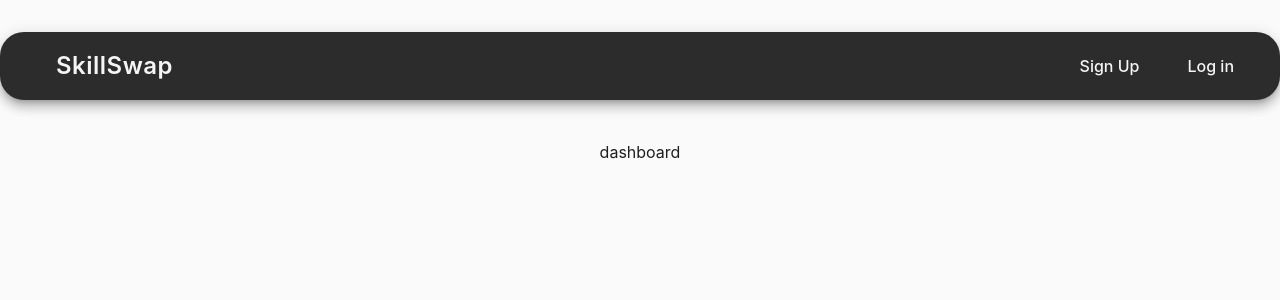
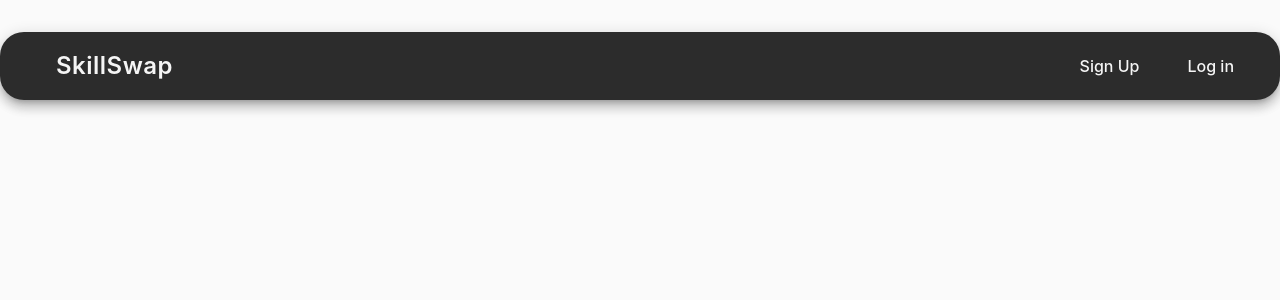
Before and after one commit to aaropaltemaa/SkillSwap, a React (Vite) app in the folder frontend/: page /dashboard in a window 1280 px wide. Shown: the top 300 px of the page. Built offline with nearby package versions, Linux system fonts and the light colour scheme; some icons are missing.

Commit message:
initialized page for creating exchange requests in frontend

```diff
--- a/frontend/src/App.jsx
+++ b/frontend/src/App.jsx
@@ -1,8 +1,8 @@
 import RegisterForm from './components/RegisterForm'
 import LoginForm from './components/LoginForm'
+import CreateExchangeForm from "./components/CreateExchangeForm"
 import HomePage from './pages/HomePage'
 import Profile from './pages/Profile'
-import Dashboard from "./pages/Dashboard"
 import {
   BrowserRouter as Router,
   Routes, Route,
@@ -49,8 +49,8 @@ const App = () => {
             <Route path="/" element={<HomePage successMessage={successMessage} />} />
             <Route path="/register" element={<RegisterForm />} />
             <Route path="/login" element={<LoginForm setUser={setUser} setSuccessMessage={setSuccessMessage} setErrorMessage={setErrorMessage} errorMessage={errorMessage} />} />
+            <Route path="exchange-requests" element={<CreateExchangeForm />} />
             <Route path="me" element={<Profile user={user} />} />
-            <Route path="dashboard" element={<Dashboard user={user} />} />
           </Routes>
         </Box>
       </Router>
--- a/frontend/src/UI/NavBar.jsx
+++ b/frontend/src/UI/NavBar.jsx
@@ -3,9 +3,9 @@ import { Typography, Box, Button, Menu, MenuItem, IconButton } from '@mui/materi
 import { Link } from "react-router-dom";
 import SwapHorizIcon from '@mui/icons-material/SwapHoriz';
 import AccountBoxIcon from '@mui/icons-material/AccountBox';
-import DashboardIcon from '@mui/icons-material/Dashboard';
 import NotificationsIcon from '@mui/icons-material/Notifications';
 import MoreVertIcon from '@mui/icons-material/MoreVert';
+import AddCircleIcon from '@mui/icons-material/AddCircle';
 import HoverPopoverIconButton from '../components/HoverPopoverIconButton';
 import { useState } from "react";
 
@@ -68,9 +68,9 @@ const NavBar = ({ user, handleLogout }) => {
                                 label="Your Profile"
                             />
                             <HoverPopoverIconButton
-                                to="/dashboard"
-                                icon={DashboardIcon}
-                                label="Dashboard"
+                                to="/exchange-requests"
+                                icon={AddCircleIcon}
+                                label="Create Exchange Request"
                             />
                             <Button color="inherit" sx={{
                                 transition: 'color 0.3s ease',
@@ -96,7 +96,6 @@ const NavBar = ({ user, handleLogout }) => {
                                 <MenuItem component={Link} to="/about" onClick={handleMenuClose}>
                                     About
                                 </MenuItem>
-                                {/* Add more items as needed */}
                             </Menu>
                         </>
                     ) : (
--- /dev/null
+++ b/frontend/src/components/CreateExchangeForm.jsx
@@ -0,0 +1,12 @@
+import { Typography, Box, Button } from '@mui/material';
+
+const ExchangeForm = () => {
+
+    return (
+        <Typography>
+            hey
+        </Typography>
+    )
+}
+
+export default ExchangeForm
--- a/frontend/src/pages/Dashboard.jsx
+++ /dev/null
@@ -1,7 +0,0 @@
-const Dashboard = ({ user }) => {
-    return (
-        <p>dashboard</p>
-    )
-}
-
-export default Dashboard
```
